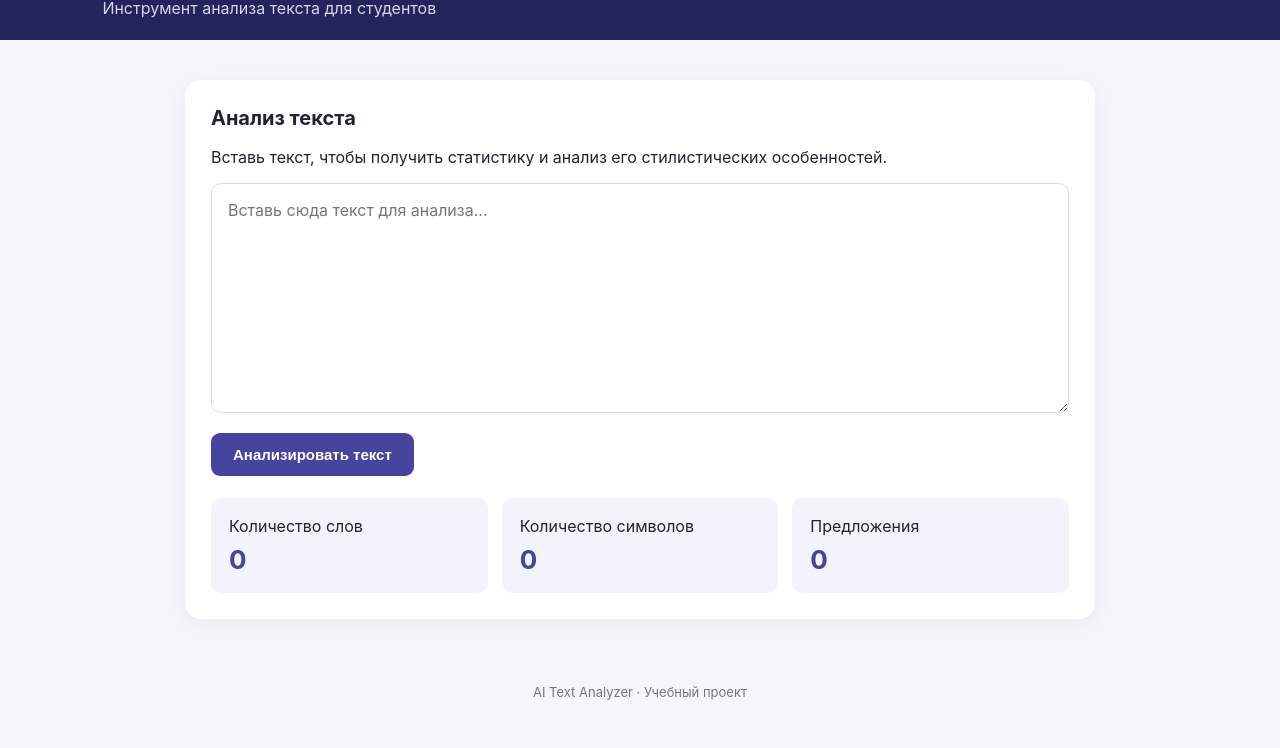
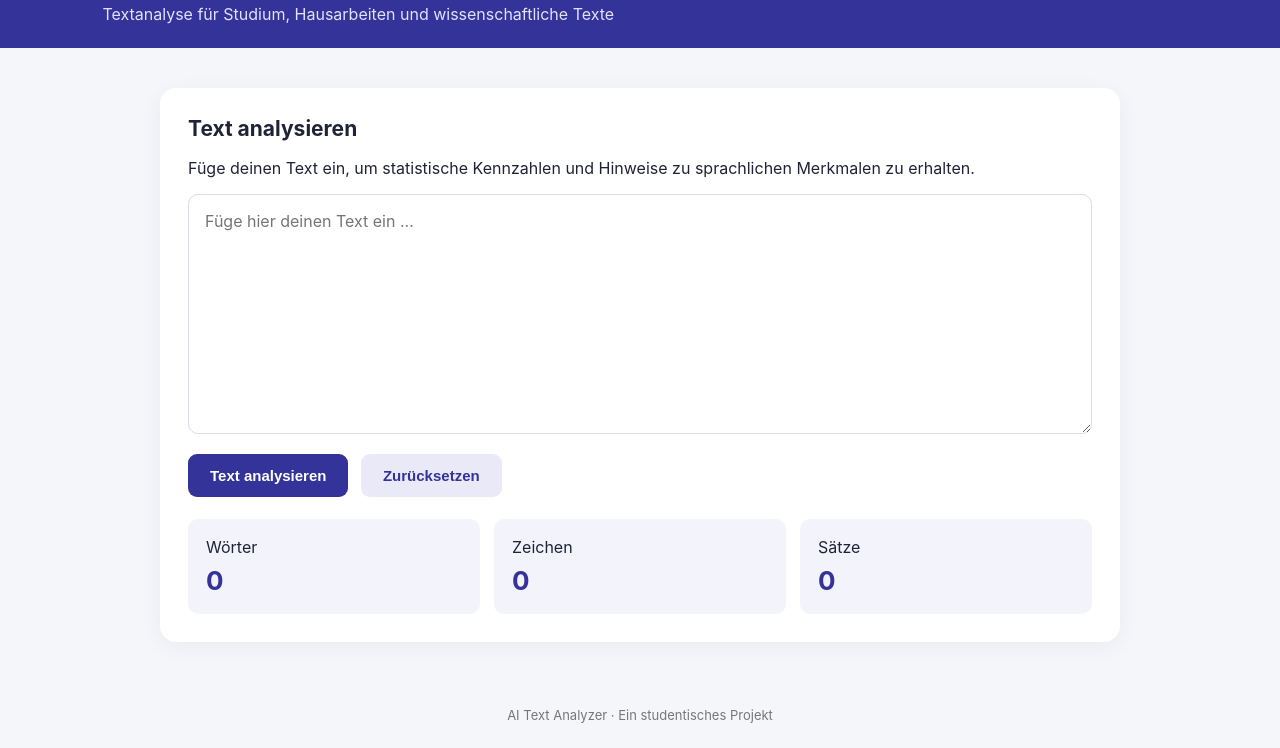
Before and after one commit to Mariiaprogrammiert123/ai-text-analyzer, a plain HTML site: page index.html in a window 1280 px wide. Shown: the part 70-818 px from the top of the page. Drawn offline with Linux system fonts and the light colour scheme.

Commit message:
Update index.html

```diff
--- a/index.html
+++ b/index.html
@@ -1,5 +1,5 @@
 <!DOCTYPE html>
-<html lang="ru">
+<html lang="de">
 <head>
   <meta charset="UTF-8">
   <meta name="viewport" content="width=device-width, initial-scale=1.0">
@@ -18,49 +18,49 @@
     }
 
     header {
-      padding: 22px 8%;
-      background: #24245b;
+      padding: 24px 8%;
+      background: #333399;
       color: white;
     }
 
     header h1 {
       margin: 0;
-      font-size: 25px;
+      font-size: 28px;
     }
 
     header p {
+      color: #e1e1ff;
       margin-bottom: 0;
-      color: #d6d6ef;
     }
 
     main {
-      max-width: 950px;
+      max-width: 1000px;
       margin: 40px auto;
       padding: 0 20px;
     }
 
     .card {
       background: white;
-      padding: 26px;
-      margin-bottom: 22px;
+      padding: 28px;
+      margin-bottom: 24px;
       border-radius: 16px;
       box-shadow: 0 5px 22px #2023380d;
     }
 
     h2 {
       margin-top: 0;
-      font-size: 20px;
+      font-size: 21px;
     }
 
     textarea {
       width: 100%;
-      min-height: 230px;
+      min-height: 240px;
       padding: 16px;
       border: 1px solid #d9dbea;
       border-radius: 10px;
       font: inherit;
       resize: vertical;
-      outline-color: #6666c5;
+      outline-color: #333399;
     }
 
     button {
@@ -68,7 +68,7 @@
       padding: 13px 22px;
       border: 0;
       border-radius: 9px;
-      background: #4545a0;
+      background: #333399;
       color: white;
       font-size: 15px;
       font-weight: 600;
@@ -76,7 +76,7 @@
     }
 
     button:hover {
-      background: #33337f;
+      background: #252575;
     }
 
     .stats {
@@ -96,7 +96,7 @@
       display: block;
       margin-top: 8px;
       font-size: 26px;
-      color: #4545a0;
+      color: #333399;
     }
 
     .result {
@@ -104,7 +104,7 @@
     }
 
     .notice {
-      padding: 15px;
+      padding: 16px;
       border-radius: 10px;
       background: #fff6df;
       line-height: 1.6;
@@ -112,8 +112,14 @@
     }
 
     .analysis-list {
-      line-height: 1.9;
+      line-height: 1.8;
       padding-left: 22px;
+    }
+
+    .secondary {
+      background: #e9e9f8;
+      color: #333399;
+      margin-left: 8px;
     }
 
     footer {
@@ -131,6 +137,10 @@
       .card {
         padding: 20px;
       }
+
+      .secondary {
+        margin-left: 0;
+      }
     }
   </style>
 </head>
@@ -139,85 +149,85 @@
 
 <header>
   <h1>AI Text Analyzer</h1>
-  <p>Инструмент анализа текста для студентов</p>
+  <p>Textanalyse für Studium, Hausarbeiten und wissenschaftliche Texte</p>
 </header>
 
 <main>
   <section class="card">
-    <h2>Анализ текста</h2>
+    <h2>Text analysieren</h2>
 
     <p>
-      Вставь текст, чтобы получить статистику
-      и анализ его стилистических особенностей.
+      Füge deinen Text ein, um statistische Kennzahlen und
+      Hinweise zu sprachlichen Merkmalen zu erhalten.
     </p>
 
     <textarea
       id="textInput"
-      placeholder="Вставь сюда текст для анализа..."
+      placeholder="Füge hier deinen Text ein ..."
     ></textarea>
 
-    <button onclick="analyzeText()">
-      Анализировать текст
-    </button>
+    <br>
+
+    <button onclick="analyzeText()">Text analysieren</button>
+    <button class="secondary" onclick="clearText()">Zurücksetzen</button>
 
     <div class="stats">
       <div class="stat">
-        Количество слов
+        Wörter
         <strong id="words">0</strong>
       </div>
 
       <div class="stat">
-        Количество символов
+        Zeichen
         <strong id="characters">0</strong>
       </div>
 
       <div class="stat">
-        Предложения
+        Sätze
         <strong id="sentences">0</strong>
       </div>
     </div>
   </section>
 
   <section class="card result" id="result">
-    <h2>Результаты анализа</h2>
+    <h2>Analyseergebnisse</h2>
 
     <div class="notice">
-      Этот инструмент анализирует формальные особенности текста.
-      Он не определяет достоверно, был ли текст создан ИИ.
-      Стилистические признаки не являются доказательством авторства.
+      <strong>Wichtiger Hinweis:</strong>
+      Diese Anwendung untersucht sprachliche und formale Merkmale.
+      Sie kann nicht zuverlässig feststellen, ob ein Text von einem
+      Menschen oder einer KI geschrieben wurde. Die Ergebnisse sind
+      kein Nachweis für die Urheberschaft.
     </div>
 
-    <h3>Стилистические наблюдения</h3>
+    <h3>Sprachliche Merkmale</h3>
     <ul class="analysis-list" id="observations"></ul>
 
-    <h3>Рекомендации</h3>
+    <h3>Verbesserungspotenzial</h3>
     <ul class="analysis-list" id="recommendations"></ul>
   </section>
 </main>
 
 <footer>
-  AI Text Analyzer · Учебный проект
+  AI Text Analyzer · Ein studentisches Projekt
 </footer>
 
 <script>
   function analyzeText() {
-    const text = document
-      .getElementById("textInput")
-      .value.trim();
+    const text = document.getElementById("textInput").value.trim();
 
     if (!text) {
-      alert("Сначала вставь текст для анализа.");
+      alert("Bitte füge zuerst einen Text zur Analyse ein.");
       return;
     }
 
-    const words = text.match(/\b[\p{L}\p{N}'’-]+\b/gu) || [];
+    const words = text.match(/[\p{L}\p{N}]+(?:['’_-][\p{L}\p{N}]+)*/gu) || [];
     const sentences = text
       .split(/[.!?]+/)
       .filter(sentence => sentence.trim().length > 0);
 
     const averageWordLength = words.length
-      ? words.reduce((sum, word) => sum + word.length, 0)
-        / words.length
+      ? words.reduce((sum, word) => sum + word.length, 0) / words.length
       : 0;
 
     const averageSentenceLength = sentences.length
@@ -227,56 +237,54 @@
     const observations = [];
     const recommendations = [];
 
+    observations.push(
+      "Der Text umfasst " + words.length + " Wörter und "
+      + sentences.length + " Sätze."
+    );
+
+    observations.push(
+      "Die durchschnittliche Wortlänge beträgt "
+      + averageWordLength.toFixed(1) + " Zeichen."
+    );
+
+    observations.push(
+      "Ein Satz enthält durchschnittlich "
+      + averageSentenceLength.toFixed(1) + " Wörter."
+    );
+
     if (words.length < 100) {
       observations.push(
-        "Текст короткий: для более содержательного анализа нужен больший объём."
-      );
-    } else {
-      observations.push(
-        "Объём текста позволяет провести базовый стилистический анализ."
+        "Der Text ist relativ kurz. Die Aussagekraft der statistischen "
+        + "Beobachtungen ist deshalb begrenzt."
       );
     }
 
-    observations.push(
-      "Средняя длина слова: " + averageWordLength.toFixed(1) + " символа."
-    );
-
-    observations.push(
-      "Средняя длина предложения: "
-      + averageSentenceLength.toFixed(1) + " слова."
-    );
-
     if (averageSentenceLength > 25) {
       recommendations.push(
-        "Проверь длинные предложения и раздели их там, где это улучшит ясность."
+        "Prüfe lange Sätze und teile sie bei Bedarf auf, um die Lesbarkeit zu verbessern."
       );
-    } else if (averageSentenceLength < 8) {
+    } else if (averageSentenceLength < 8 && sentences.length > 3) {
       recommendations.push(
-        "Проверь, не состоит ли текст преимущественно из слишком коротких предложений."
+        "Prüfe, ob der Text aus vielen sehr kurzen Sätzen besteht und zusätzliche Verknüpfungen sinnvoll wären."
       );
     } else {
       recommendations.push(
-        "Оцени разнообразие длины предложений и связность аргументации."
+        "Prüfe, ob Satzlängen und Übergänge zum jeweiligen Textzweck passen."
       );
     }
 
     if (words.length < 200) {
       recommendations.push(
-        "При необходимости добавь аргументы, примеры и обоснования."
+        "Falls es die Aufgabenstellung verlangt, ergänze Begründungen, Beispiele und Belege."
       );
     }
 
     recommendations.push(
-      "Проверь факты, источники и соответствие выводов приведённым аргументам."
+      "Kontrolliere Fakten, Quellenangaben und die Nachvollziehbarkeit deiner Argumentation."
     );
 
-    document.getElementById("words").textContent = words.length;
-    document.getElementById("characters").textContent = text.length;
-    document.getElementById("sentences").textContent = sentences.length;
-
     const observationsList = document.getElementById("observations");
-    const recommendationsList =
-      document.getElementById("recommendations");
+    const recommendationsList = document.getElementById("recommendations");
 
     observationsList.replaceChildren();
     recommendationsList.replaceChildren();
@@ -293,10 +301,23 @@
       recommendationsList.appendChild(li);
     });
 
-    document.getElementById("result").style.display = "block";
-    document.getElementById("result").scrollIntoView({
-      behavior: "smooth"
-    });
+    document.getElementById("words").textContent = words.length;
+    document.getElementById("characters").textContent = text.length;
+    document.getElementById("sentences").textContent = sentences.length;
+
+    const result = document.getElementById("result");
+    result.style.display = "block";
+    result.scrollIntoView({ behavior: "smooth" });
+  }
+
+  function clearText() {
+    document.getElementById("textInput").value = "";
+    document.getElementById("words").textContent = "0";
+    document.getElementById("characters").textContent = "0";
+    document.getElementById("sentences").textContent = "0";
+    document.getElementById("observations").replaceChildren();
+    document.getElementById("recommendations").replaceChildren();
+    document.getElementById("result").style.display = "none";
   }
 </script>
 
```
